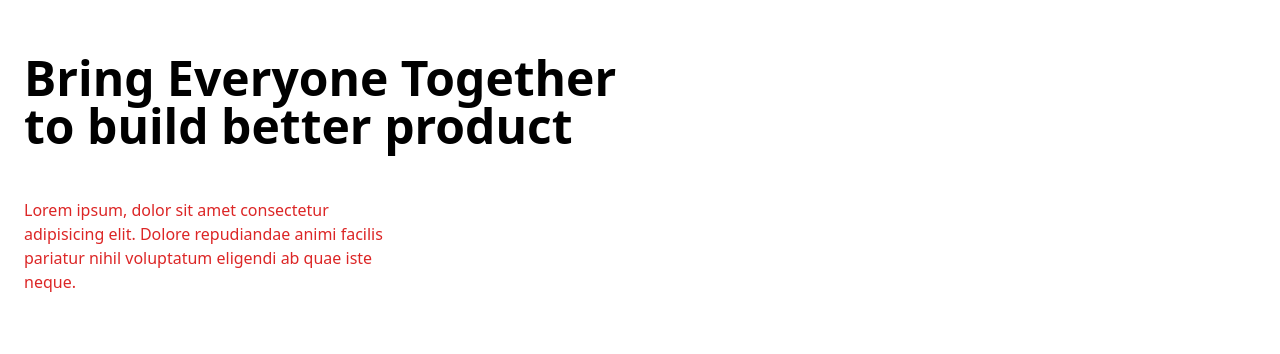
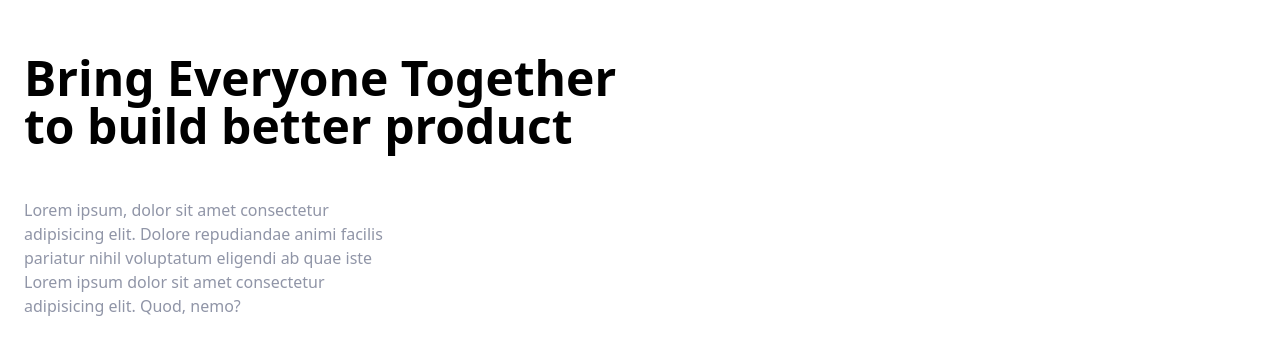
Before and after one commit to leon0113/tailwind-practice-project, a website: page index.html in a window 1280 px wide. Shown: the part 78-432 px from the top of the page. Drawn offline with Linux system fonts and the light colour scheme.

Commit message:
nav & hero section added

```diff
--- a/index.html
+++ b/index.html
@@ -36,7 +36,7 @@
            <h1 class="max-w text-4xl font-bold text-center md:text-5xl md:text-left">
             Bring Everyone Together to build better product
            </h1>
-           <p class="max-w-sm text-center text-darkGrayishBlue md:text-red-600 md:text-left">Lorem ipsum, dolor sit amet consectetur adipisicing elit. Dolore repudiandae animi facilis pariatur nihil voluptatum eligendi ab quae iste neque.</p>
+           <p class="max-w-sm text-center text-darkGrayishBlue md:text-left">Lorem ipsum, dolor sit amet consectetur adipisicing elit. Dolore repudiandae animi facilis pariatur nihil voluptatum eligendi ab quae iste Lorem ipsum dolor sit amet consectetur adipisicing elit. Quod, nemo?</p>
             </div>
             <!-- Right items (image)  -->
             <div>
```
